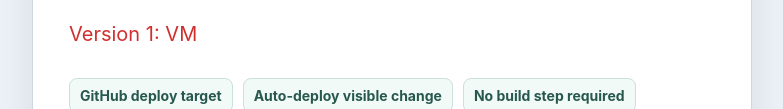
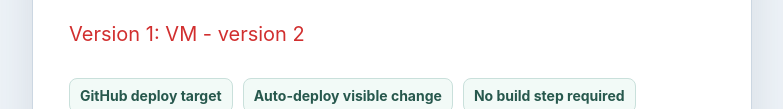
Before and after one commit to Lilia-Dikova/nodeJS_app, a website: page public/index.html in a window 1280 px wide. Shown: the part 352-461 px from the top of the page, without its empty margins (248-1031 px from the left). Drawn offline with Linux system fonts and the light colour scheme.

Commit message:
Update index.html

```diff
--- a/public/index.html
+++ b/public/index.html
@@ -12,7 +12,7 @@
         <p class="eyebrow">Deployment QA</p>
         <h1>Node.js preview app</h1>
         <p class="message">
-          Version 1: VM
+          Version 1: VM - version 2
         </p>
         <div class="checks">
           <span>GitHub deploy target</span>
```
